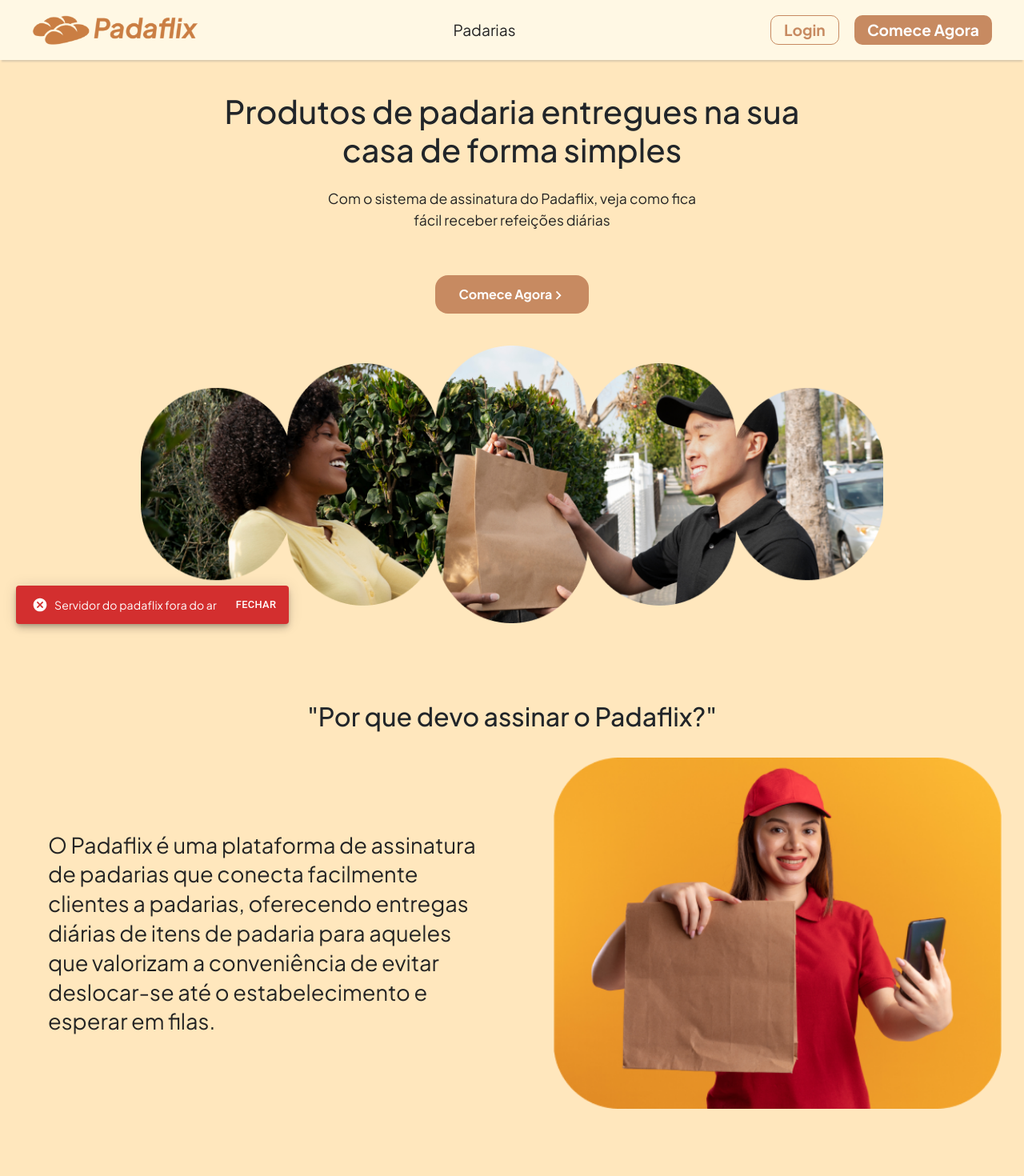
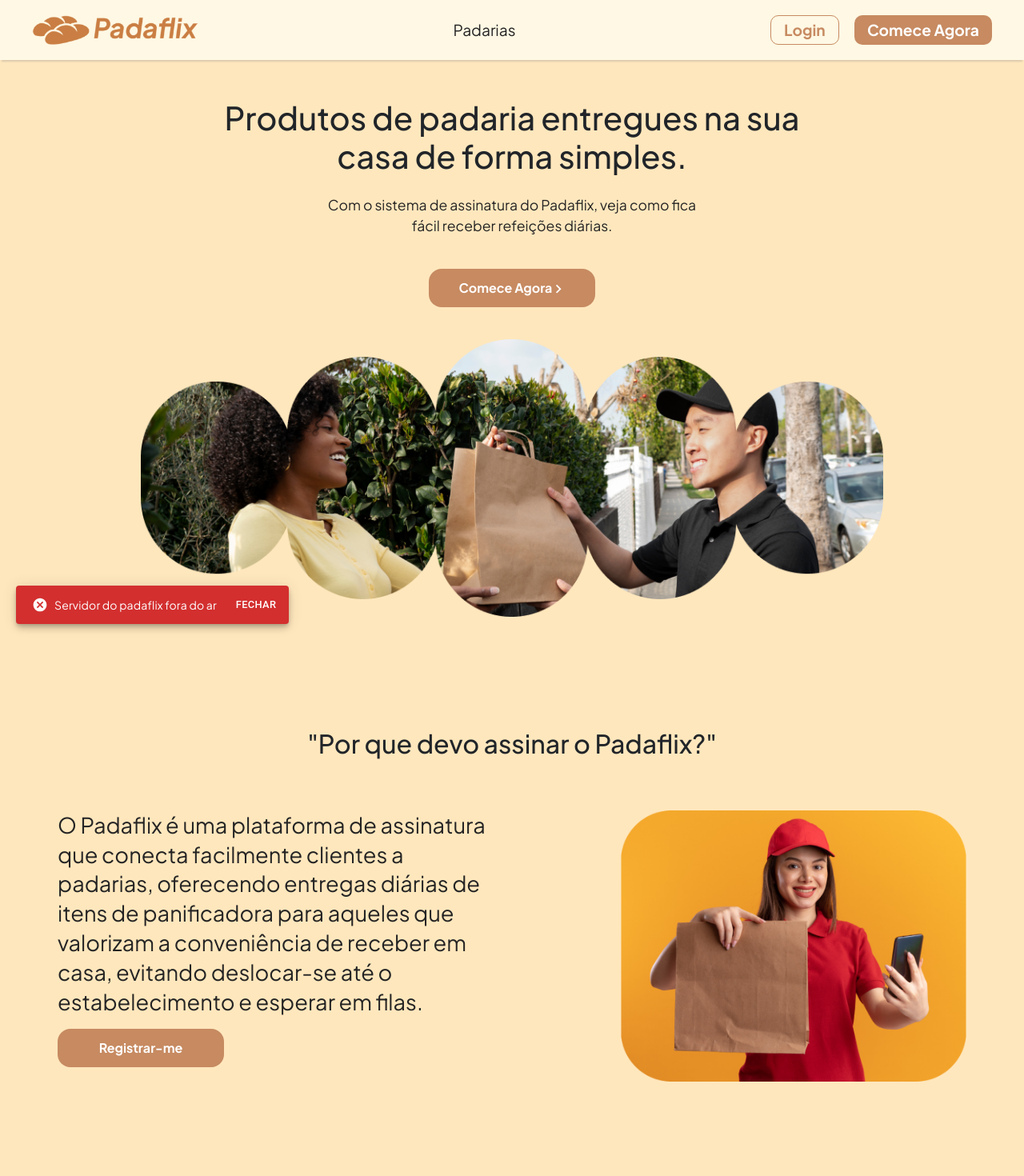
Before and after one commit to andrealvescorreia/padaflix, a React (Vite) app in the folder frontend/: page /#/inicio in a window 1280 px wide. Shown: the top 1470 px of the page at 80% size. Built offline with nearby package versions, Linux system fonts and the light colour scheme; no server answers.

Commit message:
add action bttns, fix imgs too big

```diff
--- a/frontend/src/routes/HomeNotLoggedIn/HomeNotLoggedIn.module.scss
+++ b/frontend/src/routes/HomeNotLoggedIn/HomeNotLoggedIn.module.scss
@@ -16,38 +16,43 @@
     text-align: center;
     margin-top: 2.5rem;
   }
+
   p {
     margin-top: 1rem;
+    margin-bottom: 2.5rem;
     color: variables.$text-color-secondary;
     font-size: 1.1rem;
     width: 30rem;
     text-align: center;
   }
+
   img {
+    margin-top: 2.5rem;
     width: 58rem;
   }
 }
 
-.startNowBtn {
+.actionBttn {
   color: white;
   border-radius: 1rem;
   text-decoration: none;
   height: 3rem;
-  width: 12rem;
+  width: 13rem;
   @include mixins.flex-center;
-  margin: 2.5rem;
   background-color: #C78A61;
   font-weight: bold;
+  transition: .2s;
+
+  &:hover {
+    background-color: #d69469;
+  }
+
   svg {
     fill: white;
     padding-top: 0.1rem;
     transform: scale(1.5);
   }
-  transition: .2s;
-}
 
-.startNowBtn:hover {
-  background-color: #d69469;;
 }
 
 #secondaryContainer {
@@ -59,21 +64,24 @@
     font-size: 2rem;
     width: 45rem;
     text-align: center;
-    margin-bottom: 2rem;
+    margin-bottom: 4rem;
   }
+
   img {
-    width: 35rem;
+    width: 27rem;
   }
+
   .content {
     width: 100%;
     display: flex;
     justify-content: space-around;
-    align-items: center;
+    align-items: flex-start;
+    gap: 1rem;
+
     .description {
       p {
         width: 34rem;
         font-size: 1.7rem;
-        margin: 2rem;
         line-height: 2.3rem;
         color: variables.$text-color-secondary;
       }
@@ -91,6 +99,7 @@
   img {
     width: 38rem;
   }
+
   p {
     width: 36rem;
     font-size: 1.7rem;
@@ -98,6 +107,7 @@
     line-height: 2.3rem;
     color: variables.$text-color-secondary;
   }
+
   h2 {
     font-size: 2rem;
     margin-bottom: 2rem;
--- a/frontend/src/routes/HomeNotLoggedIn/index.tsx
+++ b/frontend/src/routes/HomeNotLoggedIn/index.tsx
@@ -1,26 +1,27 @@
+import React from 'react'
 import styles from './HomeNotLoggedIn.module.scss'
 import MainImg from './img/giving-food-delivery.png'
 import SecondaryImg from './img/delivery-girl.png'
 import Bakery from './img/bakery.png'
 import Rating from './img/rating-render.png'
-import {MdOutlineKeyboardArrowRight} from 'react-icons/md'
+import { MdOutlineKeyboardArrowRight } from 'react-icons/md'
 import { Link } from "react-router-dom";
 import Footer from '../../components/Footer'
 
-const StartNowBtn = () => {
-  return <Link to="/choose-profile" className={styles.startNowBtn}>Comece Agora {<MdOutlineKeyboardArrowRight/>}</Link>
+const ActionBttn = ({ children, linkTo }: { children: React.ReactNode, linkTo: string }) => {
+  return <Link to={linkTo} className={styles.actionBttn}>{children}</Link>
 }
 
 const HomeNotLoggedIn = () => {
   return <div className={styles.home}>
 
     <div id={styles.mainContainer}>
-      <h1>Produtos de padaria entregues na sua casa de forma simples</h1>
+      <h1>Produtos de padaria entregues na sua casa de forma simples.</h1>
       <p>
-        Com o sistema de assinatura do Padaflix,  veja como fica fácil receber refeições diárias
+        Com o sistema de assinatura do Padaflix, veja como fica fácil receber refeições diárias.
       </p>
-      <StartNowBtn/>
-      <img src={MainImg} alt='Entregador entregando pacote de comida a cliente.'/>
+      <ActionBttn linkTo='/choose-profile'>Comece Agora<MdOutlineKeyboardArrowRight /></ActionBttn>
+      <img src={MainImg} alt='Entregador entregando pacote de comida a cliente.' />
     </div>
 
 
@@ -31,17 +32,17 @@ const HomeNotLoggedIn = () => {
       <div className={styles.content}>
         <div className={styles.description}>
           <p>
-            O Padaflix é uma plataforma de assinatura de padarias que conecta facilmente clientes a padarias, oferecendo entregas diárias de itens de padaria para aqueles que valorizam a conveniência de evitar deslocar-se até o estabelecimento e esperar em filas.
+            O Padaflix é uma plataforma de assinatura que conecta facilmente clientes a padarias, oferecendo entregas diárias de itens de panificadora para aqueles que valorizam a conveniência de receber em casa, evitando deslocar-se até o estabelecimento e esperar em filas.
           </p>
-
+          <ActionBttn linkTo='/register-user'>Registrar-me</ActionBttn>
         </div>
-        <img src={SecondaryImg} alt='Mulher entregadora com pacote na mão'/>
+        <img src={SecondaryImg} alt='Mulher entregadora com pacote na mão' />
       </div>
     </div>
 
 
     <div className={styles.container}>
-      <img src={Bakery} alt="Dona de padaria organizando seus produtos"/>
+      <img src={Bakery} alt="Dona de padaria organizando seus produtos" />
       <div>
         <h2>
           Mais controle nas vendas.
@@ -49,6 +50,7 @@ const HomeNotLoggedIn = () => {
         <p>
           Com o sistema de assinaturas, sua padaria terá uma previsão mais precisa da quantidade e variedade de alimentos a serem fabricados diariamente, assim evitando desperdícios e custos extras, além de otimizar o gerenciamento do seu estabelecimento.
         </p>
+        <ActionBttn linkTo='/register/user-padaria'>Registrar minha padaria</ActionBttn>
       </div>
     </div>
 
@@ -61,17 +63,18 @@ const HomeNotLoggedIn = () => {
         <p>
           Descubra novas padarias na sua cidade, com as melhores avaliações e os melhores produtos.
         </p>
+        <ActionBttn linkTo='/padarias'>Ver Padarias</ActionBttn>
       </div>
-      <img src={Rating} alt="Imagem ilustrativa de um balão com cinco estrelas"/>
+      <img src={Rating} alt="Imagem ilustrativa de um balão com cinco estrelas" />
     </div>
 
 
     <div id={styles.callToActionContainer}>
       <h2>Comece agora gratuitamente</h2>
-      <StartNowBtn/>
+      <ActionBttn linkTo='/choose-profile'>Comece Agora<MdOutlineKeyboardArrowRight /></ActionBttn>
     </div>
 
-    <Footer/>
+    <Footer />
 
   </div>;
 }
```
